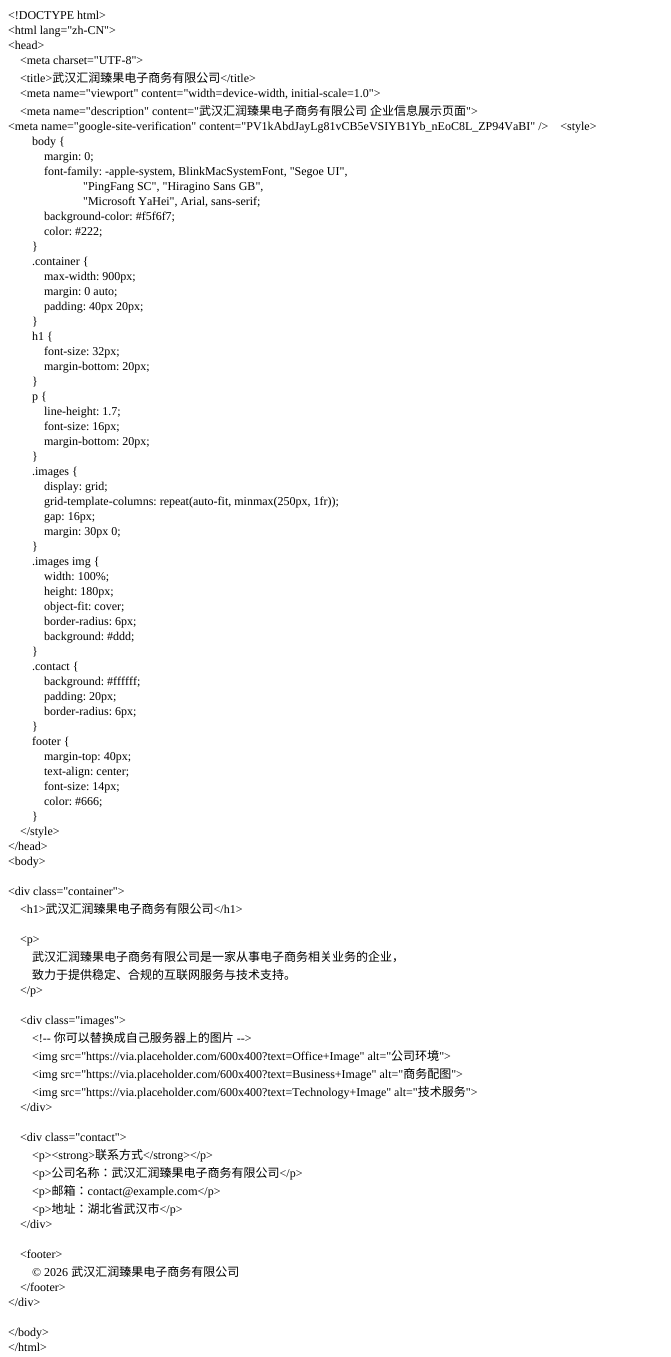
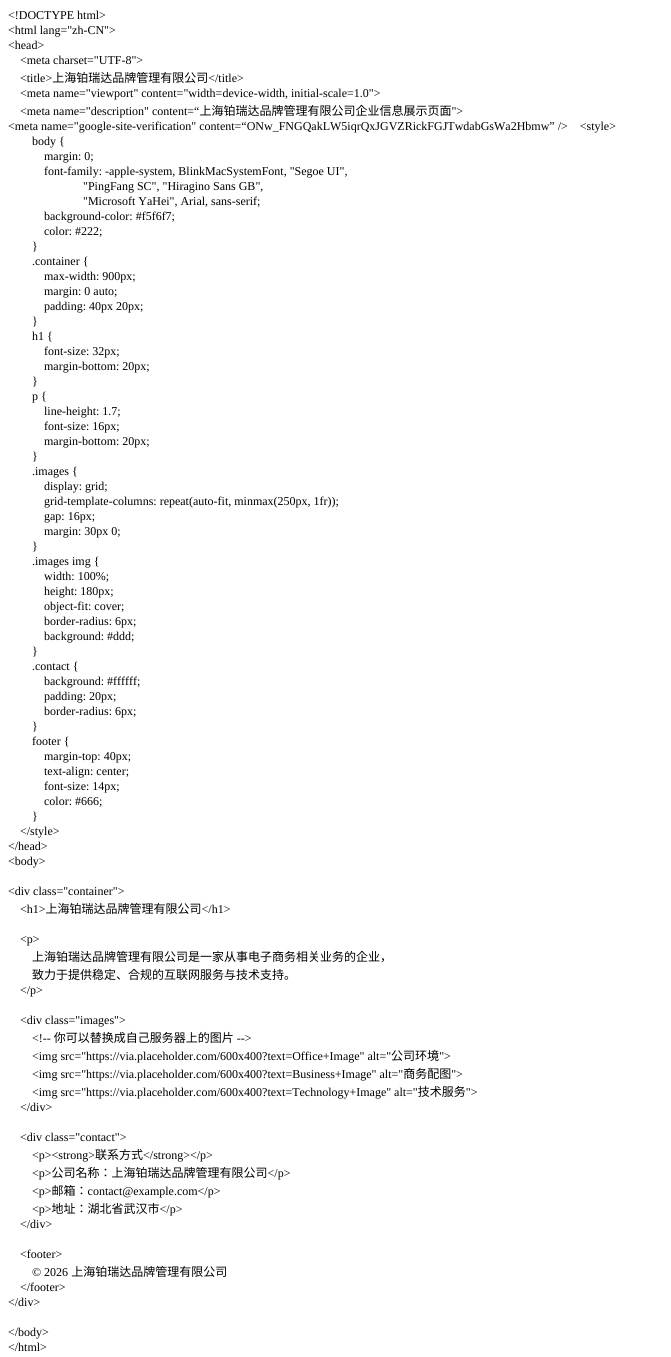
Before and after one commit to coin-Develop/wheuenid.github.io, a plain HTML site: page indexHome.html in a window 1280 px wide. Shown: the whole page, without its empty margins (0-671 px from the left). Drawn offline with Linux system fonts and the light colour scheme.

Commit message:
Add files via upload
fix

```diff
--- a/indexHome.html
+++ b/indexHome.html
@@ -5,7 +5,7 @@
   <meta http-equiv="Content-Style-Type" content="text/css">
   <title></title>
   <meta name="Generator" content="Cocoa HTML Writer">
-  <meta name="CocoaVersion" content="2685.3">
+  <meta name="CocoaVersion" content="2685.4">
   <style type="text/css">
     p.p1 {margin: 0.0px 0.0px 0.0px 0.0px; font: 12.0px Times; -webkit-text-stroke: #000000}
     p.p2 {margin: 0.0px 0.0px 0.0px 0.0px; font: 12.0px Times; -webkit-text-stroke: #000000; min-height: 14.0px}
@@ -20,10 +20,10 @@
 <p class="p1"><span class="s1">&lt;html lang="zh-CN"&gt;</span></p>
 <p class="p1"><span class="s1">&lt;head&gt;</span></p>
 <p class="p1"><span class="s1"><span class="Apple-converted-space">    </span>&lt;meta charset="UTF-8"&gt;</span></p>
-<p class="p1"><span class="s1"><span class="Apple-converted-space">    </span>&lt;title&gt;</span><span class="s2">武汉汇润臻果电子商务有限公司</span><span class="s1">&lt;/title&gt;</span></p>
+<p class="p1"><span class="s1"><span class="Apple-converted-space">    </span>&lt;title&gt;</span><span class="s2">上海铂瑞达品牌管理有限公司</span><span class="s1">&lt;/title&gt;</span></p>
 <p class="p1"><span class="s1"><span class="Apple-converted-space">    </span>&lt;meta name="viewport" content="width=device-width, initial-scale=1.0"&gt;</span></p>
-<p class="p1"><span class="s1"><span class="Apple-converted-space">    </span>&lt;meta name="description" content="</span><span class="s2">武汉汇润臻果电子商务有限公司</span><span class="s1"> </span><span class="s2">企业信息展示页面</span><span class="s1">"&gt;</span></p>
-<p class="p1"><span class="s1">&lt;meta name="google-site-verification" content="PV1kAbdJayLg81vCB5eVSIYB1Yb_nEoC8L_ZP94VaBI" /&gt;<span class="Apple-converted-space">    </span>&lt;style&gt;</span></p>
+<p class="p1"><span class="s1"><span class="Apple-converted-space">    </span>&lt;meta name="description" content=“</span><span class="s2">上海铂瑞达品牌管理有限公司企业信息展示页面</span><span class="s1">"&gt;</span></p>
+<p class="p1"><span class="s1">&lt;meta name="google-site-verification" content=“ONw_FNGQakLW5iqrQxJGVZRickFGJTwdabGsWa2Hbmw” /&gt;<span class="Apple-converted-space">    </span>&lt;style&gt;</span></p>
 <p class="p1"><span class="s1"><span class="Apple-converted-space">        </span>body {</span></p>
 <p class="p1"><span class="s1"><span class="Apple-converted-space">            </span>margin: 0;</span></p>
 <p class="p1"><span class="s1"><span class="Apple-converted-space">            </span>font-family: -apple-system, BlinkMacSystemFont, "Segoe UI",</span></p>
@@ -75,10 +75,10 @@
 <p class="p1"><span class="s1">&lt;body&gt;</span></p>
 <p class="p2"><span class="s1"></span><br></p>
 <p class="p1"><span class="s1">&lt;div class="container"&gt;</span></p>
-<p class="p3"><span class="s3"><span class="Apple-converted-space">    </span>&lt;h1&gt;</span><span class="s1">武汉汇润臻果电子商务有限公司</span><span class="s3">&lt;/h1&gt;</span></p>
+<p class="p3"><span class="s3"><span class="Apple-converted-space">    </span>&lt;h1&gt;</span><span class="s1">上海铂瑞达品牌管理有限公司</span><span class="s3">&lt;/h1&gt;</span></p>
 <p class="p2"><span class="s1"></span><br></p>
 <p class="p1"><span class="s1"><span class="Apple-converted-space">    </span>&lt;p&gt;</span></p>
-<p class="p3"><span class="s3"><span class="Apple-converted-space">        </span></span><span class="s1">武汉汇润臻果电子商务有限公司是一家从事电子商务相关业务的企业，</span></p>
+<p class="p3"><span class="s3"><span class="Apple-converted-space">        </span></span><span class="s1">上海铂瑞达品牌管理有限公司是一家从事电子商务相关业务的企业，</span></p>
 <p class="p3"><span class="s3"><span class="Apple-converted-space">        </span></span><span class="s1">致力于提供稳定、合规的互联网服务与技术支持。</span></p>
 <p class="p1"><span class="s1"><span class="Apple-converted-space">    </span>&lt;/p&gt;</span></p>
 <p class="p2"><span class="s1"></span><br></p>
@@ -91,13 +91,13 @@
 <p class="p2"><span class="s1"></span><br></p>
 <p class="p1"><span class="s1"><span class="Apple-converted-space">    </span>&lt;div class="contact"&gt;</span></p>
 <p class="p1"><span class="s1"><span class="Apple-converted-space">        </span>&lt;p&gt;&lt;strong&gt;</span><span class="s2">联系方式</span><span class="s1">&lt;/strong&gt;&lt;/p&gt;</span></p>
-<p class="p3"><span class="s3"><span class="Apple-converted-space">        </span>&lt;p&gt;</span><span class="s1">公司名称：武汉汇润臻果电子商务有限公司</span><span class="s3">&lt;/p&gt;</span></p>
+<p class="p3"><span class="s3"><span class="Apple-converted-space">        </span>&lt;p&gt;</span><span class="s1">公司名称：上海铂瑞达品牌管理有限公司</span><span class="s3">&lt;/p&gt;</span></p>
 <p class="p1"><span class="s1"><span class="Apple-converted-space">        </span>&lt;p&gt;</span><span class="s2">邮箱：</span><span class="s1">contact@example.com&lt;/p&gt;</span></p>
 <p class="p1"><span class="s1"><span class="Apple-converted-space">        </span>&lt;p&gt;</span><span class="s2">地址：湖北省武汉市</span><span class="s1">&lt;/p&gt;</span></p>
 <p class="p1"><span class="s1"><span class="Apple-converted-space">    </span>&lt;/div&gt;</span></p>
 <p class="p2"><span class="s1"></span><br></p>
 <p class="p1"><span class="s1"><span class="Apple-converted-space">    </span>&lt;footer&gt;</span></p>
-<p class="p1"><span class="s1"><span class="Apple-converted-space">        </span>© 2026 </span><span class="s2">武汉汇润臻果电子商务有限公司</span></p>
+<p class="p1"><span class="s1"><span class="Apple-converted-space">        </span>© 2026 </span><span class="s2">上海铂瑞达品牌管理有限公司</span></p>
 <p class="p1"><span class="s1"><span class="Apple-converted-space">    </span>&lt;/footer&gt;</span></p>
 <p class="p1"><span class="s1">&lt;/div&gt;</span></p>
 <p class="p2"><span class="s1"></span><br></p>
```
